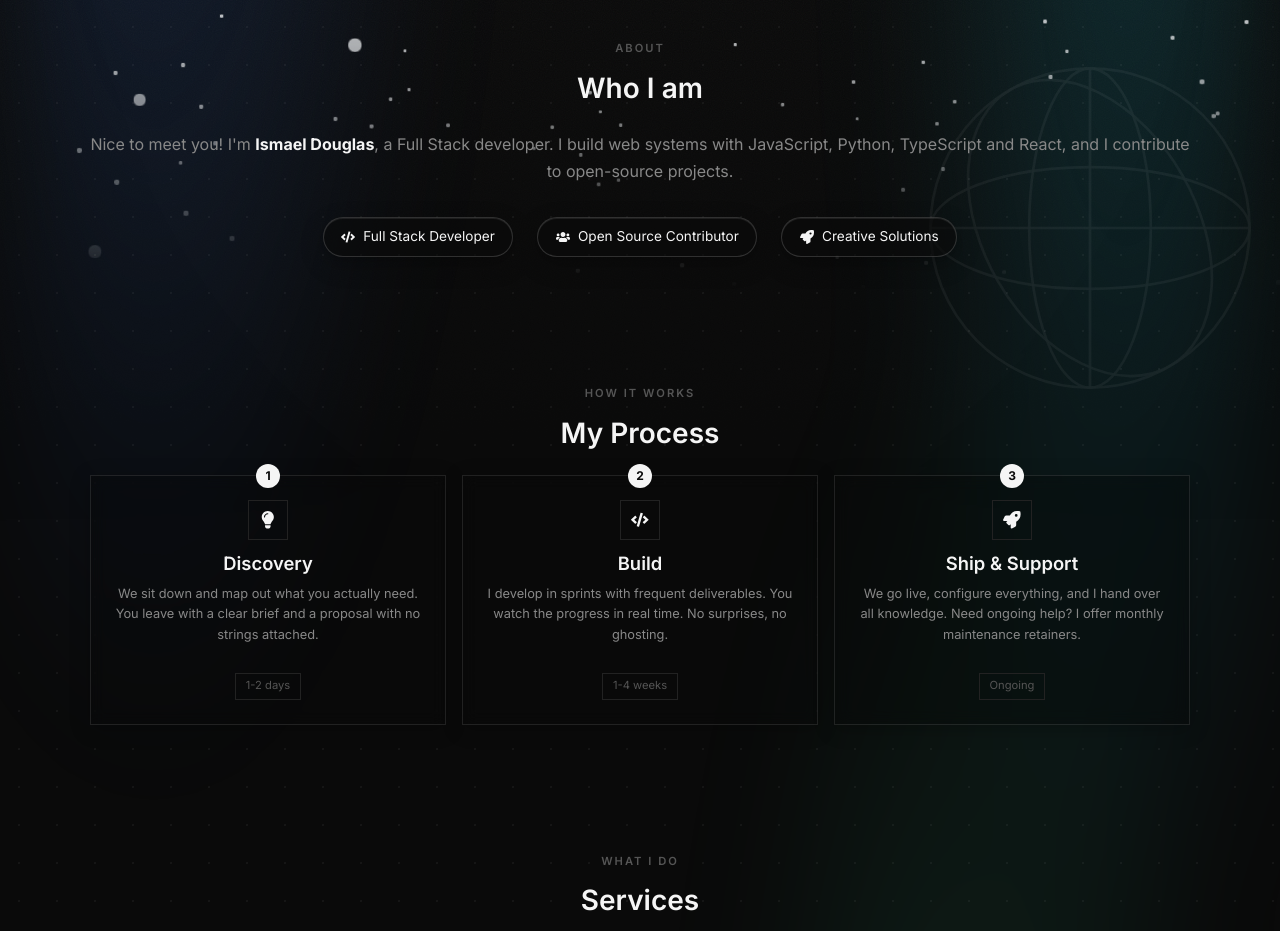
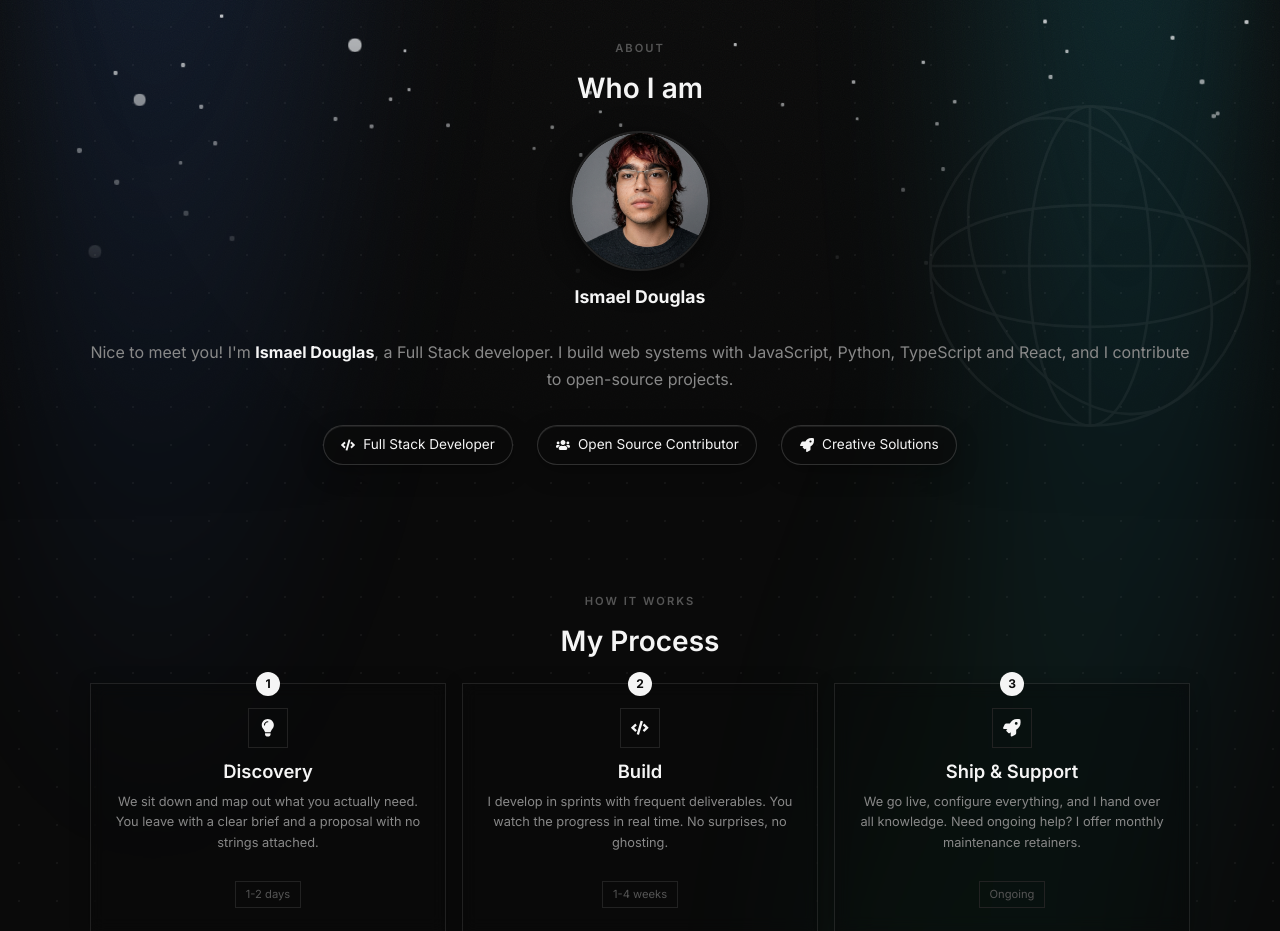
Before and after one commit to ismaeldouglasdev/meu-portfolio, a React (Vite) app: page / in a window 1280 px wide. Shown: the part 942-1873 px from the top of the page. Built offline with nearby package versions, Linux system fonts and the light colour scheme; no server answers.

Commit message:
fix(blog): tooltip do glossario 100% solido + nao linkar termos dentro de code blocks (skip por ancestrais); feat: foto na secao Sobre (Who I Am)

```diff
--- a/src/App.css
+++ b/src/App.css
@@ -433,6 +433,29 @@
 .sobre-content {
   max-width: 600px;
   margin: 0 auto;
+}
+
+.sobre-profile {
+  text-align: center;
+  margin-bottom: 1.75rem;
+}
+
+.sobre-avatar {
+  width: 140px;
+  height: 140px;
+  border-radius: 50%;
+  object-fit: cover;
+  display: block;
+  margin: 0 auto 0.75rem;
+  border: 2px solid var(--border);
+  box-shadow: 0 8px 32px rgba(0, 0, 0, 0.45);
+}
+
+.sobre-avatar-name {
+  font-size: 1.1rem;
+  font-weight: 700;
+  color: var(--text);
+  margin: 0;
 }
 
 .sobre-text {
@@ -2638,25 +2661,43 @@ section.visible .skill-item:nth-child(17) { animation-delay: 0.85s; }
   transform: translateX(-50%);
   width: max-content;
   max-width: 280px;
-  background: var(--bg);
-  color: var(--text);
-  border: 1px solid var(--border);
+  background: var(--text);
+  color: var(--bg);
+  border: 1px solid var(--text);
   border-radius: 6px;
   padding: 0.6rem 0.8rem;
   font-size: 0.8rem;
   font-weight: 400;
   line-height: 1.5;
   text-decoration: none;
-  box-shadow: 0 4px 16px rgba(0, 0, 0, 0.25);
+  box-shadow: 0 6px 20px rgba(0, 0, 0, 0.35);
   opacity: 0;
   visibility: hidden;
   pointer-events: none;
   transition: opacity 0.15s, visibility 0.15s;
-  z-index: 10;
+  z-index: 50;
+}
+
+.blogpost-content a.blog-glossary-term::before {
+  content: '';
+  position: absolute;
+  bottom: calc(100% + 4px);
+  left: 50%;
+  transform: translateX(-50%) rotate(45deg);
+  width: 10px;
+  height: 10px;
+  background: var(--text);
+  opacity: 0;
+  visibility: hidden;
+  pointer-events: none;
+  transition: opacity 0.15s, visibility 0.15s;
+  z-index: 50;
 }
 
 .blogpost-content a.blog-glossary-term:hover::after,
-.blogpost-content a.blog-glossary-term:focus::after {
+.blogpost-content a.blog-glossary-term:focus::after,
+.blogpost-content a.blog-glossary-term:hover::before,
+.blogpost-content a.blog-glossary-term:focus::before {
   opacity: 1;
   visibility: visible;
 }
--- a/src/components/Sobre.tsx
+++ b/src/components/Sobre.tsx
@@ -44,6 +44,23 @@ function Sobre() {
       </motion.h2>
 
       <motion.div className="sobre-content" style={{ y }}>
+        <motion.div
+          className="sobre-profile"
+          initial={{ opacity: 0, scale: 0.92 }}
+          whileInView={{ opacity: 1, scale: 1 }}
+          viewport={{ once: true }}
+          transition={{ duration: 0.5 }}
+        >
+          <img
+            src="/images/avatar-round.png"
+            alt="Ismael Douglas"
+            className="sobre-avatar"
+            width="140"
+            height="140"
+          />
+          <p className="sobre-avatar-name">Ismael Douglas</p>
+        </motion.div>
+
         <motion.p
           className="sobre-text"
           initial={{ opacity: 0, y: 20 }}
```
Also changed, not shown: src/lib/blog-md.mjs.
